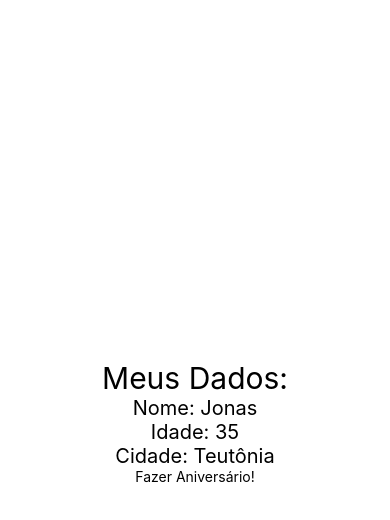
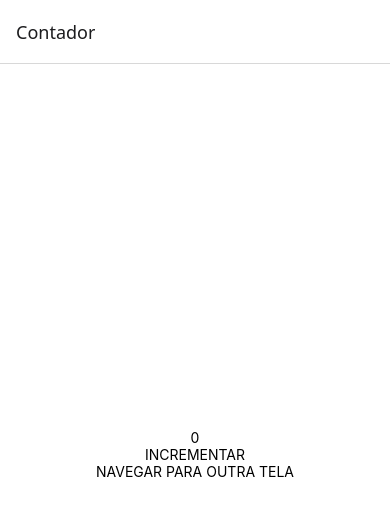
Before and after one commit to jonasdhein/crieti-2024, a React Native app: screen /Contador in a window 390 px wide. Shown: the top 520 px of the page. Built offline with nearby package versions, Linux system fonts and the light colour scheme.

Commit message:
Install and test react-navigation

```diff
--- a/App.tsx
+++ b/App.tsx
@@ -1,12 +1,18 @@
 import { StatusBar } from 'expo-status-bar';
 import { Contador } from './src/components/Contador';
 import { Account } from './src/components/Account';
+import { createNativeStackNavigator } from '@react-navigation/native-stack';
+import { NavigationContainer } from '@react-navigation/native';
+
+const Stack = createNativeStackNavigator();
 
 export default function App() {
   return (
-    <>
-      <Account/>
-      <StatusBar style="dark" />
-    </>
+    <NavigationContainer>
+      <Stack.Navigator>
+        <Stack.Screen name="Contador" component={Contador} />
+        <Stack.Screen name="Account" component={Account} />
+      </Stack.Navigator>
+    </NavigationContainer>
   );
 }
--- a/package.json
+++ b/package.json
@@ -9,10 +9,14 @@
     "web": "expo start --web"
   },
   "dependencies": {
+    "@react-navigation/native": "^7.0.2",
+    "@react-navigation/native-stack": "^7.0.2",
     "expo": "^52.0.6",
     "expo-status-bar": "~2.0.0",
     "react": "18.3.1",
-    "react-native": "0.76.1"
+    "react-native": "0.76.1",
+    "react-native-safe-area-context": "4.12.0",
+    "react-native-screens": "~4.0.0"
   },
   "devDependencies": {
     "@babel/core": "^7.20.0",
--- a/src/components/Contador.tsx
+++ b/src/components/Contador.tsx
@@ -1,7 +1,10 @@
+import { useNavigation } from "@react-navigation/native";
 import { useState } from "react"
 import { SafeAreaView, StyleSheet, Text, TouchableOpacity } from "react-native"
 
 export const Contador = () => {
+
+    const navigator = useNavigation();
 
     const [count, setCount] = useState<number>(0);
 
@@ -11,6 +14,13 @@
             <TouchableOpacity
                 onPress={() => setCount(count + 1)}>
                 <Text>INCREMENTAR</Text>
+            </TouchableOpacity>
+
+            <TouchableOpacity
+                onPress={() => {
+                    navigator.navigate("Account");
+                }}>
+                <Text>NAVEGAR PARA OUTRA TELA</Text>
             </TouchableOpacity>
         </SafeAreaView>
     )
```
Also changed, not shown: 1 other file (tests, documents, lock files or other folders).
